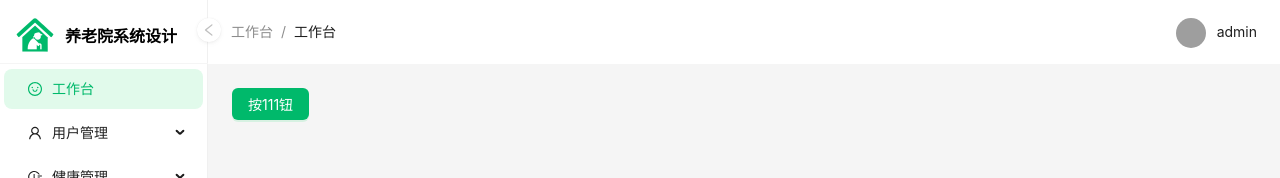
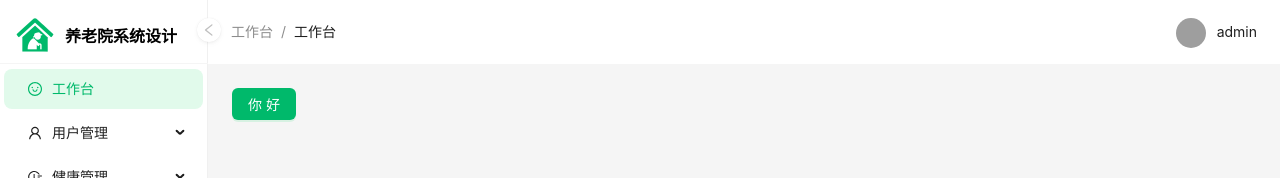
Before and after one commit to dengwenj/old_person_home_web, a React (Create React App) app: page /home in a window 1280 px wide. Shown: the top 178 px of the page. Built offline with nearby package versions, Linux system fonts and the light colour scheme; sample sign-in values are in the browser's storage; grey boxes are pictures that could not be loaded.

Commit message:
退出登录

```diff
--- a/src/page/Home/index.tsx
+++ b/src/page/Home/index.tsx
@@ -2,12 +2,9 @@ import React from 'react';
 import { Button } from 'antd';
 
 export default function Home() {
-  console.log(111);
-
   return (
     <div>
-
-      <Button type='primary'>按111钮</Button>
+      <Button type='primary'>你好</Button>
     </div>
   )
 }
--- a/src/page/Layout/index.tsx
+++ b/src/page/Layout/index.tsx
@@ -6,7 +6,7 @@ import {
   UserOutlined,
   LogoutOutlined
 } from '@ant-design/icons';
-import { Avatar, Dropdown, Breadcrumb, Layout, Menu } from 'antd';
+import { Avatar, Dropdown, Breadcrumb, Layout, Menu, message } from 'antd';
 
 import items, { pathLabel } from './route';
 import logo from '../../access/imgs/logo.png';
@@ -106,11 +106,7 @@ const MyLayout: React.FC = () => {
             <Breadcrumb>
               {
                 keyPath.reverse().map((item) => {
-                  console.log(item, 'item');
-
                   const res = pathLabel.find((itex) => item === itex.path);
-                  console.log(res, 'res');
-
                   return (
                     <Breadcrumb.Item key={item}>{res?.label}</Breadcrumb.Item>
                   )
@@ -125,6 +121,11 @@ const MyLayout: React.FC = () => {
                     key: 'logout',
                     icon: <LogoutOutlined />,
                     label: '退出登录',
+                    onClick() {
+                      navigate('/user/login');
+                      localStorage.removeItem('old_person_home_token');
+                      message.info('登出成功');
+                    }
                   },
                 ],
               }}
```
